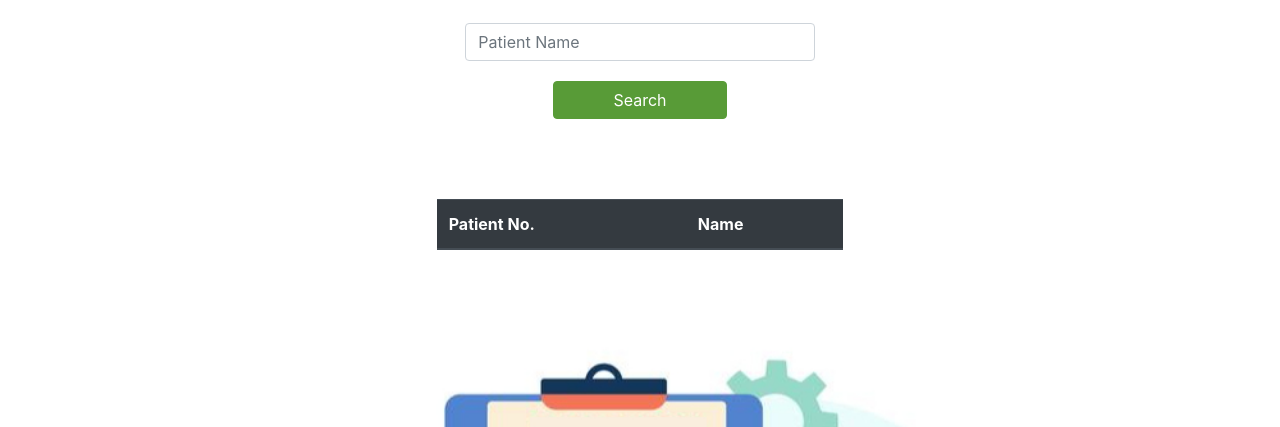
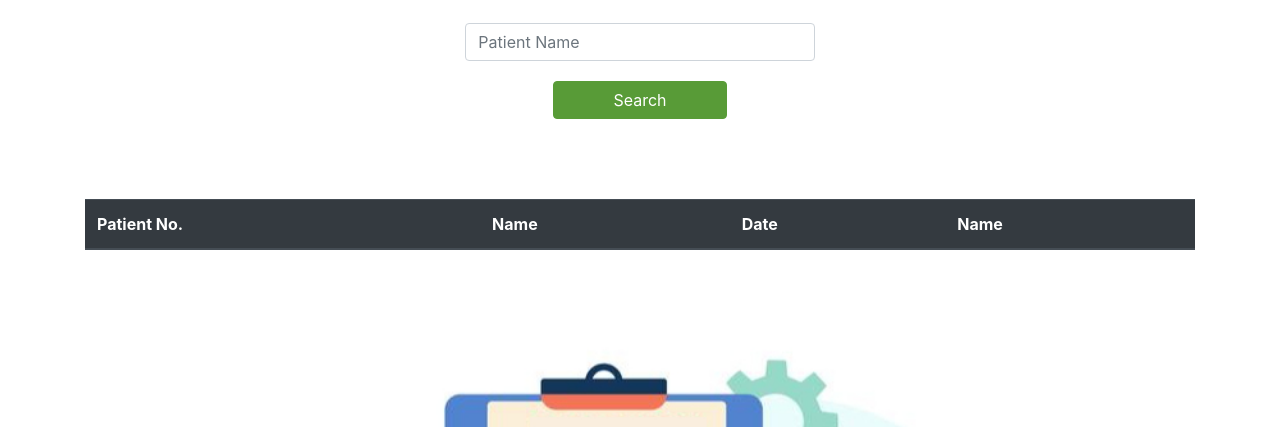
Before and after one commit to gajindubandara/Hospital-Managment-System, a PHP site: page /register.php in a window 1280 px wide. Shown: the part 230-657 px from the top of the page. Run offline with PHP 8.4, Linux system fonts and the light colour scheme; the visitor is signed in with stand-in values (Sample User, id 1); data that the repository does not hold is empty.

Commit message:
Add date to new patient

```diff
--- a/index.php
+++ b/index.php
@@ -48,7 +48,7 @@ include("config.php");
                 $num = $_POST["ps"];
                 $conn = new PDO($db, $un, $password);
                 $conn->setAttribute(PDO::ATTR_ERRMODE, PDO::ERRMODE_EXCEPTION);
-                $query = $query = "SELECT `PID`, `Name`, `Age`, `No`, `Email`, `Address`, `BG`, `Gender`,`NIC` FROM `Patients` WHERE PID= $num ";
+                $query = $query = "SELECT `PID`, `Name`, `Age`, `No`, `Email`, `Address`, `BG`, `Gender`,`NIC`, `Day` FROM `Patients` WHERE PID= $num ";
                 $result = $conn->query($query);
                 echo '<table class="table">';
 
@@ -89,6 +89,10 @@ include("config.php");
                     echo '<tr>';
                     echo '<td><b>NIC:</b></td>';
                     echo '<td>' . $row[8] . '</td>';
+                    echo '</tr>';
+                    echo '<tr>';
+                    echo '<td><b>Date:</b></td>';
+                    echo '<td>' . $row[9] . '</td>';
                     echo '</tr>';
                     echo ' </tbody>';
 
--- a/register.php
+++ b/register.php
@@ -32,16 +32,14 @@ include("config.php");
     </div>
 </div>
 
-
-<div class="row center">
-    <div class="col-lg-4 col-md-4 col-sm-6">
+<div class="container">
         <form method="post" enctype="multipart/form-data">
             <?php
 
             try {
                 $conn = new PDO($db,$un,$password);
                 $conn->setAttribute(PDO::ATTR_ERRMODE,PDO::ERRMODE_EXCEPTION);
-                $query =$query ="SELECT `PID`, `Name` FROM `Patients` ";
+                $query =$query ="SELECT `PID`, `Name`, `Day` FROM `Patients` ";
                 if(isset($_POST["btnSearch"]))
                 {
                     $query=$query. "where Name like '%".$_POST['txtSearch']."%'";
@@ -52,6 +50,8 @@ include("config.php");
                 echo '<tr>
                             <th scope="col">Patient No.</th>
                             <th scope="col">Name</th>
+                            <th scope="col">Date</th>
+                            <th scope="col">Name</th>
                           </tr>';
                 echo '</thead>';
                 $i=0;
@@ -60,6 +60,7 @@ include("config.php");
                     echo '<tr class="rw">';
                     echo '<td> <input type="hidden" name="PID[]" value="' . $row[0] . '">' . $row[0] . '</td>';
                     echo '<td><input type="hidden" name="Name[]" value="' . $row[1] . '">' . $row[1] . '</td>';
+                    echo '<td><input type="hidden" name="Name[]" value="' . $row[2] . '">' . $row[2] . '</td>';
                     echo '</tr>';
                     echo ' </tbody>';
                     $i++;
@@ -73,7 +74,6 @@ include("config.php");
             ?>
         </form>
 
-    </div>
 </div>
 
 <img src="images/list.jpeg" class="img-bg">
```
Also changed, not shown: add.php (+7 -2 lines).
